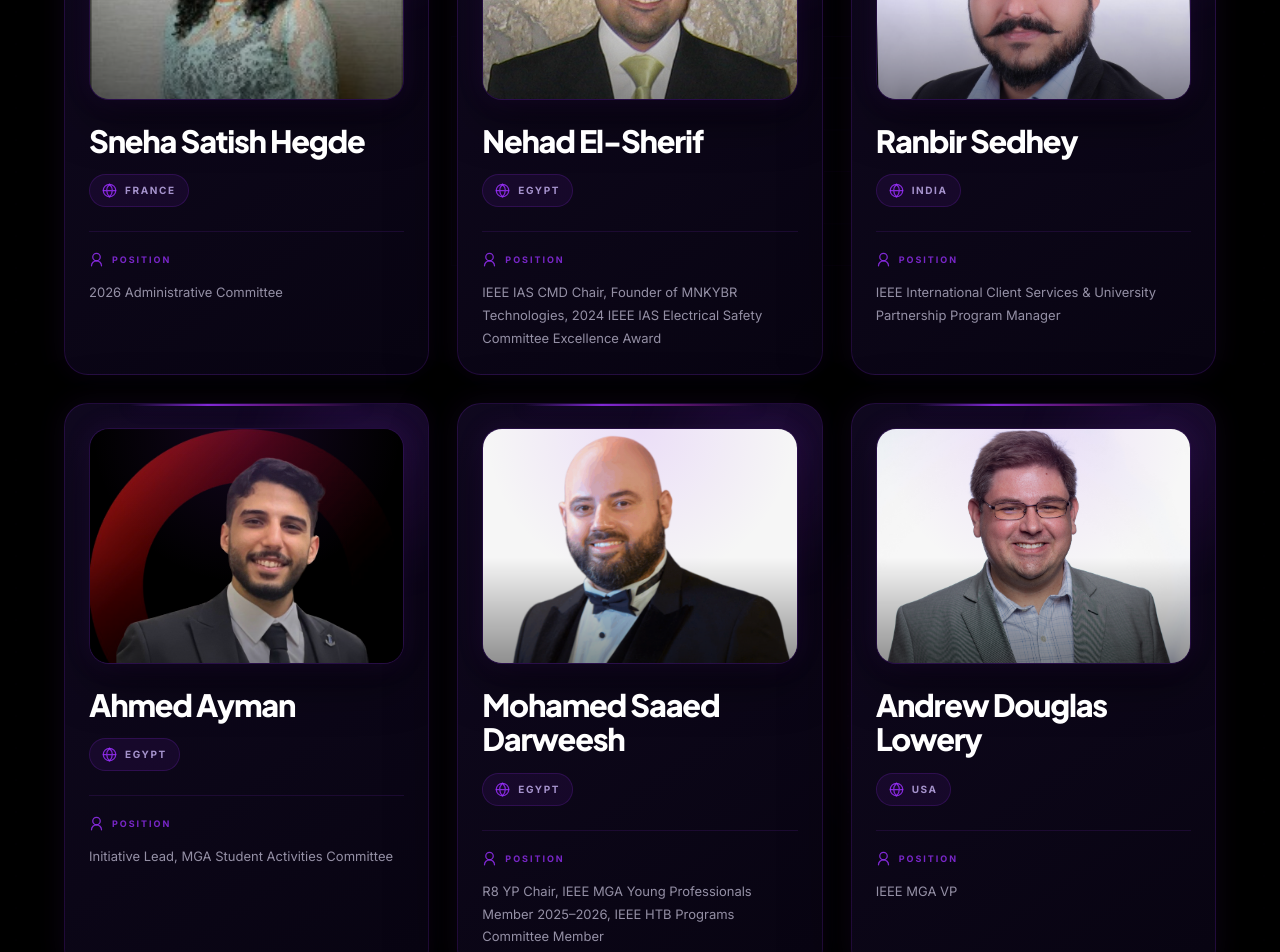
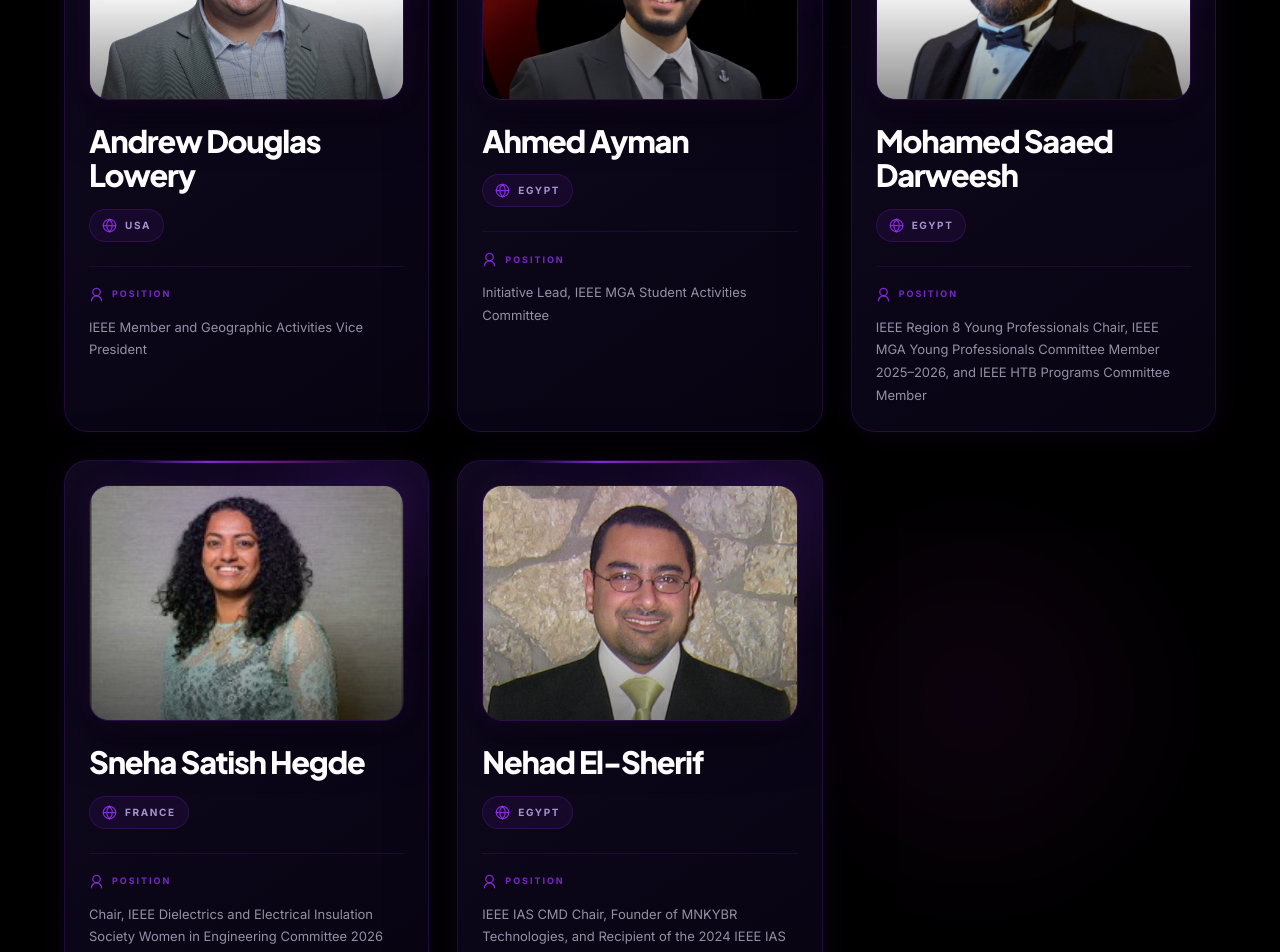
Before and after one commit to eyamakni/TSYP-14-Website, a Next.js app: page /program/speakers in a window 1280 px wide. Shown: the part 740-1692 px from the top of the page. Built offline with nearby package versions, Linux system fonts and the light colour scheme.

Commit message:
speakers chang

```diff
--- a/app/program/speakers/page.tsx
+++ b/app/program/speakers/page.tsx
@@ -16,43 +16,37 @@
 
 const SPEAKERS: Speaker[] = [
   {
+    name: "Andrew Douglas Lowery",
+    country: "USA",
+    position: "IEEE Member and Geographic Activities Vice President",
+    photo: "/speakers/andrew-lowery.jpg",
+  },
+  {
+    name: "Ahmed Ayman",
+    country: "Egypt",
+    position: "Initiative Lead, IEEE MGA Student Activities Committee",
+    photo: "/speakers/ahmed-ayman.jpeg",
+  },
+  {
+    name: "Mohamed Saaed Darweesh",
+    country: "Egypt",
+    position:
+      "IEEE Region 8 Young Professionals Chair, IEEE MGA Young Professionals Committee Member 2025–2026, and IEEE HTB Programs Committee Member",
+    photo: "/speakers/mohamed-darweesh.jpeg",
+  },
+  {
     name: "Sneha Satish Hegde",
     country: "France",
-    position: "2026 Administrative Committee",
+    position:
+      "Chair, IEEE Dielectrics and Electrical Insulation Society Women in Engineering Committee 2026",
     photo: "/speakers/sneha-hegde.jpeg",
   },
   {
     name: "Nehad El-Sherif",
     country: "Egypt",
     position:
-      "IEEE IAS CMD Chair, Founder of MNKYBR Technologies, 2024 IEEE IAS Electrical Safety Committee Excellence Award",
+      "IEEE IAS CMD Chair, Founder of MNKYBR Technologies, and Recipient of the 2024 IEEE IAS Electrical Safety Committee Excellence Award",
     photo: "/speakers/nehad-el-sherif.jpg",
-  },
-  {
-    name: "Ranbir Sedhey",
-    country: "India",
-    position:
-      "IEEE International Client Services & University Partnership Program Manager",
-    photo: "/speakers/ranbir-sedhey.jpeg",
-  },
-  {
-    name: "Ahmed Ayman",
-    country: "Egypt",
-    position: "Initiative Lead, MGA Student Activities Committee",
-    photo: "/speakers/ahmed-ayman.jpeg",
-  },
-  {
-    name: "Mohamed Saaed Darweesh",
-    country: "Egypt",
-    position:
-      "R8 YP Chair, IEEE MGA Young Professionals Member 2025–2026, IEEE HTB Programs Committee Member",
-    photo: "/speakers/mohamed-darweesh.jpeg",
-  },
-  {
-    name: "Andrew Douglas Lowery",
-    country: "USA",
-    position: "IEEE MGA VP",
-    photo: "/speakers/andrew-lowery.jpg",
   },
 ];
 
```
